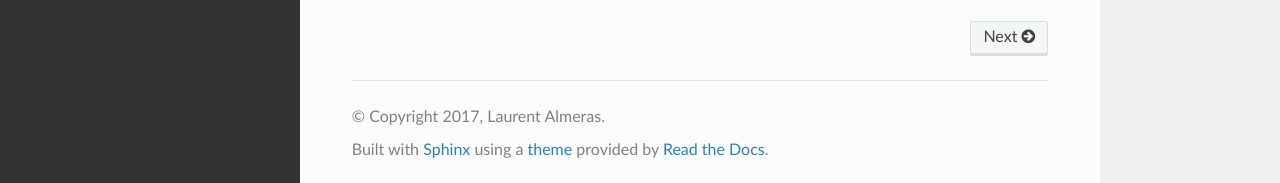
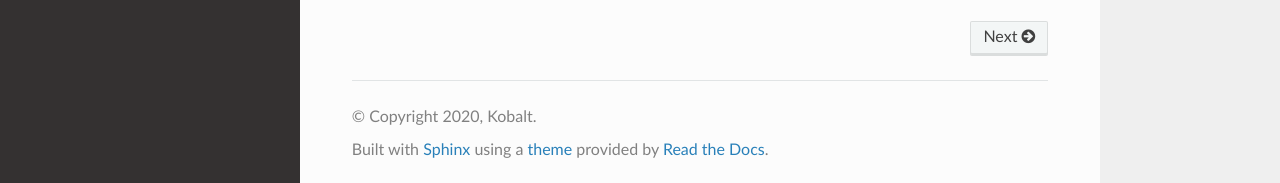
Before and after one commit to igloo-project/igloo-doc, a Sphinx documentation site: the page built from source/index.rst, in a window 1280 px wide and 1033 px high. Shown: the part 847-1030 px from the top of the window. Built offline with Sphinx 7.4.7 and the Read the Docs theme 2.0.0, drawn with Linux system fonts in a browser that asks for light colours.

Commit message:
Update author

```diff
--- a/source/conf.py
+++ b/source/conf.py
@@ -60,8 +60,8 @@ master_doc = 'index'
 
 # General information about the project.
 project = u'Igloo-project doc'
-copyright = u'2017, Laurent Almeras'
-author = u'Laurent Almeras'
+copyright = u'2020, Kobalt'
+author = u'Kobalt'
 
 # The version info for the project you're documenting, acts as replacement for
 # |version| and |release|, also used in various other places throughout the
@@ -239,7 +239,7 @@ latex_elements = {
 #  author, documentclass [howto, manual, or own class]).
 latex_documents = [
     (master_doc, 'igloo-doc.tex', u'Igloo Project Documentation',
-     u'Laurent Almeras', 'manual'),
+     u'Kobalt', 'manual'),
 ]
 
 # The name of an image file (relative to this directory) to place at the top of
```
